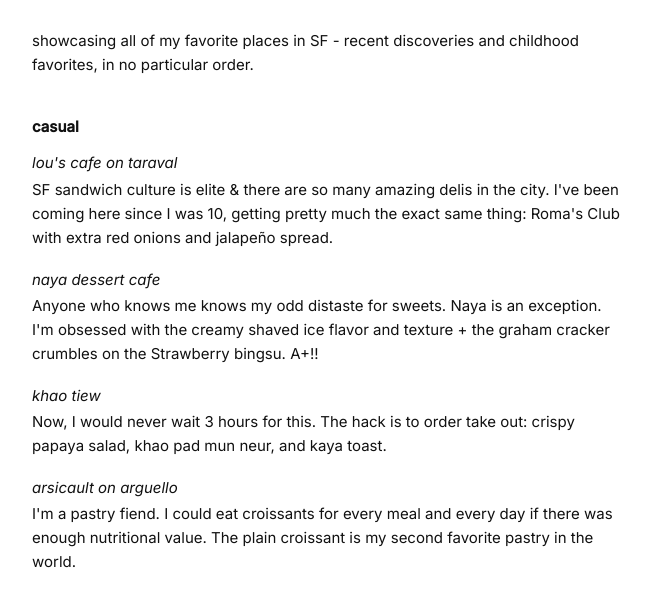
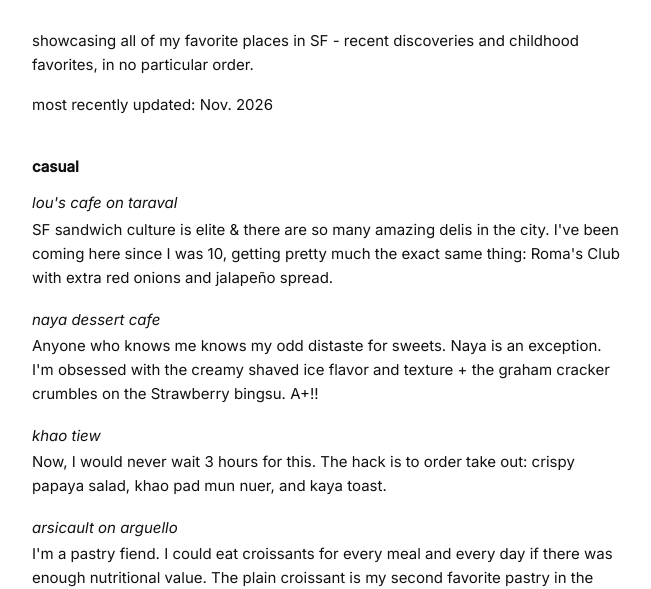
Before and after one commit to jessicahhu/portfolio, a plain HTML site: page blog/sf-restaurant-power-ranking.html in a window 1280 px wide. Shown: the part 227-816 px from the top of the page, without its empty margins (312-963 px from the left). Drawn offline with Linux system fonts and the light colour scheme.

Commit message:
blog edit

```diff
--- a/blog/sf-restaurant-power-ranking.html
+++ b/blog/sf-restaurant-power-ranking.html
@@ -18,6 +18,7 @@
     <p class="post-meta">November 2026</p>
 
     <p>showcasing all of my favorite places in SF - recent discoveries and childhood favorites, in no particular order.</p>
+    <p>most recently updated: Nov. 2026</p>
 
     <h2 class="category">casual</h2>
     <ul class="ranking">
@@ -31,7 +32,7 @@
       </li>
       <li>
         <h3>khao tiew</h3>
-        <p>Now, I would never wait 3 hours for this. The hack is to order take out: crispy papaya salad, khao pad mun neur, and kaya toast.</p>
+        <p>Now, I would never wait 3 hours for this. The hack is to order take out: crispy papaya salad, khao pad mun nuer, and kaya toast.</p>
       </li>
       <li>
         <h3>arsicault on arguello</h3>
--- a/styles.css
+++ b/styles.css
@@ -129,6 +129,8 @@ a:hover { color: var(--link-hover); }
 
 .post p { line-height: 1.6; }
 
+.post > p + p { margin-top: 16px; }
+
 .category {
   font-style: normal;
   font-weight: 700;
```
